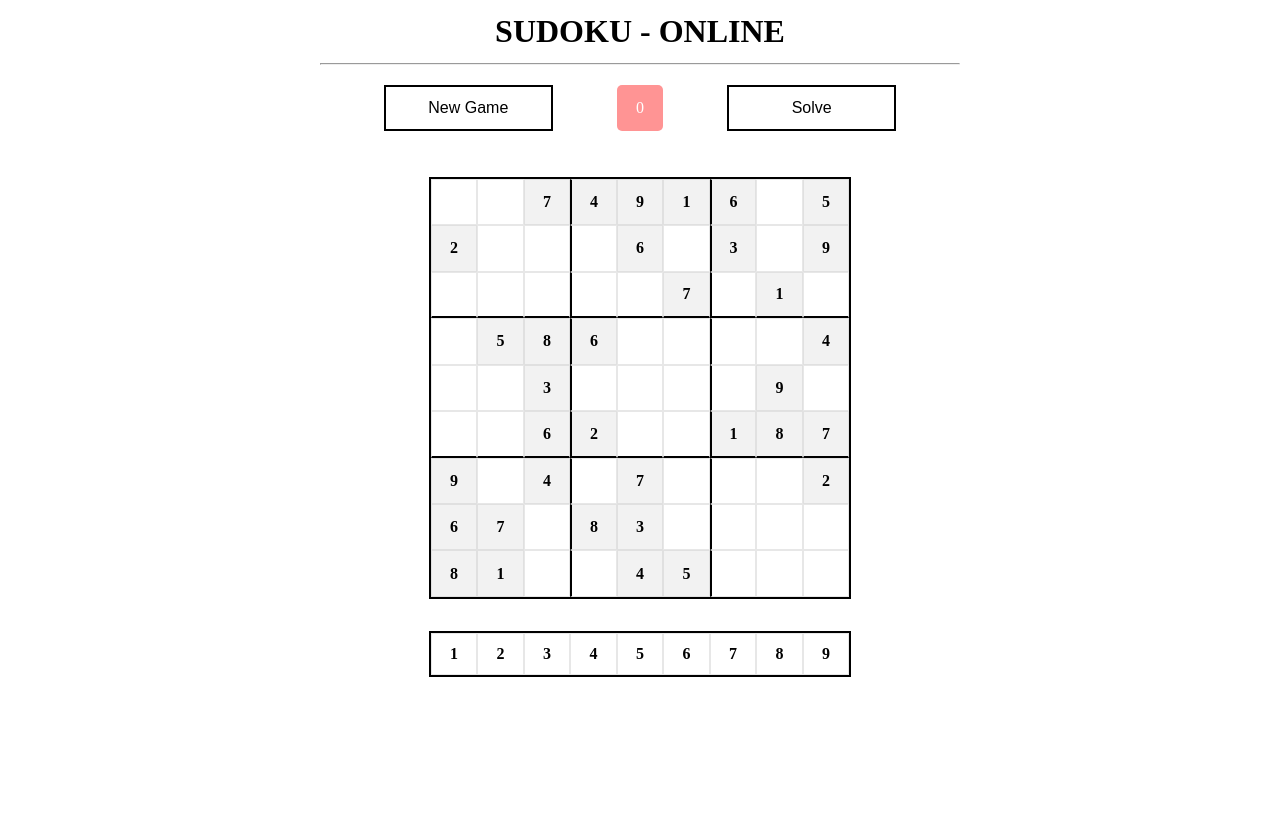
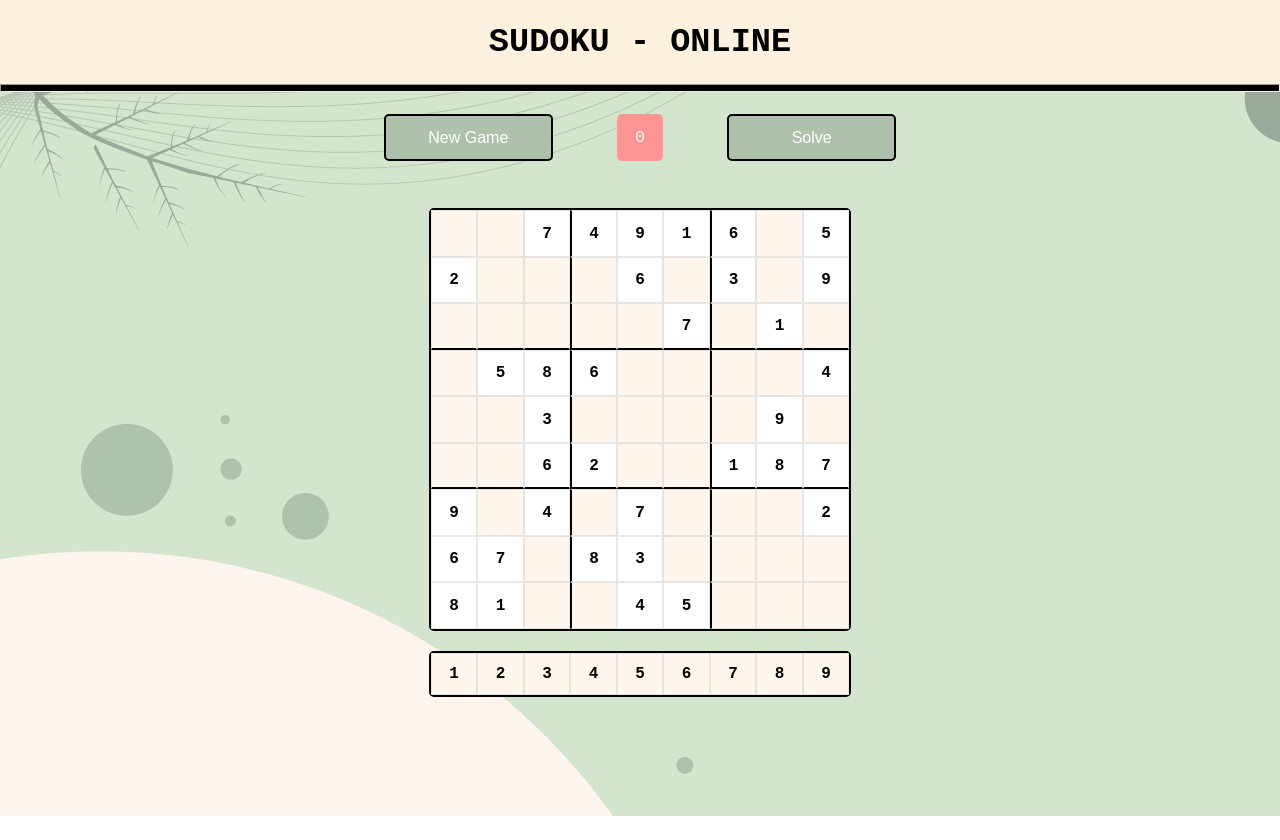
Before and after one commit to jackouni/Sudoku-Game, a plain HTML site: page index.html in a window 1280 px wide. Before the commit the page ends 813 px from the top, so only its background shows below. Drawn offline with Linux system fonts and the light colour scheme.

Commit message:
Added a background image, restyled the global font family, and added a background color to create a solid header with a thicker <hr> element.

```diff
--- a/index.html
+++ b/index.html
@@ -8,6 +8,8 @@
     <script type="module" src="app.js"></script>
 </head>
 <body>
+    <div id="img-wrapper">
+    </div>
     <h1>SUDOKU - ONLINE</h1>
     <hr>
     <div id="header">
--- a/style.css
+++ b/style.css
@@ -44,26 +44,47 @@
 
 /*-------------------------------------------------*/
 
+#img-wrapper {
+  position: absolute;
+  top: 2%;
+  z-index: -1;
+  width: 100vw;
+  height: 100vh;
+  background-image: url(background-img.png);
+}
 
 body {
   --board-dimensions: clamp(350px, 33vw, 500px) ;
   --tile-dimensions: calc(calc(var(--board-dimensions) / 9) - 0.5px) ;
   --borders: solid rgb(0, 0, 0) 2px ;
+  --board-radius: 5px ;
 
+
+  font-family: 'Courier New', Courier, monospace;
   text-align: center;
   width: 100vw;
-  height: 100vh;
+  height: 105vh;
   overflow: hidden;
 }
 
 h1 {
-  margin: 1%;
+  font-size: 200%;
+  display: flex;
+  justify-content: center;
+  align-items: center;
+  width: 100vw;
+  height: 10%;
+  background-color: rgb(255, 241, 223);
+
+  transition: 0.3s;
 }
 
 hr {
   margin-right: auto;
   margin-left: auto;
-  width: 50% ;
+  background-color: black;
+  height: 1%;
+  width: 100% ;
 }
 
 #header {
@@ -86,12 +107,13 @@ hr {
   height: max(40px, var(--tile-dimensions));
   margin-top: 1%;
   color: white;
-  border-radius: 5px;
+  border-radius: var(--board-radius);
   background-color: rgb(255, 148, 148);
 }
 
 #sudoku-board {
   display: grid ;
+  background-color: #fff6ed;
   grid-template-rows: repeat(9, 1fr);
   grid-template-columns: repeat(9, 1fr);
   width: var(--board-dimensions);
@@ -99,6 +121,7 @@ hr {
   margin-top: 2.5%;
   margin-left: auto;
   margin-right: auto;
+  border-radius: var(--board-radius);
 
   border: var(--borders);
 }
@@ -107,6 +130,7 @@ hr {
   display: flex;
   justify-content: center;
   align-items: center;
+  background-color: #fff6ed;
 
   border: solid rgba(211, 211, 211, 0.532) 1px;
 
@@ -119,6 +143,7 @@ hr {
   justify-content: center;
   align-items: center;
   height: 100% ;
+  background-color:  #fff6ed;
   border: solid rgba(211, 211, 211, 0.532) 1px;
 
   font-size: 100%;
@@ -131,12 +156,13 @@ hr {
   display: grid;
   grid-template-rows: 1fr;
   grid-template-columns: repeat(9, 1fr);
+  border-radius: var(--board-radius);
 
 
   width: var(--board-dimensions);
   height: max(40px, var(--tile-dimensions)) ;
   margin: 0 auto;
-  margin-top: 2.5% ;
+  margin-top: 2.5vh ;
 
   border: var(--borders);
 }
@@ -145,30 +171,31 @@ button {
   margin-top: 1%;
   height: max(40px, var(--tile-dimensions));
   width: calc(var(--board-dimensions) / 2.5);
-  background-color: white ;
+  background-color: #aec2ab ;
+  color: white;
   border: var(--borders) ;
+  border-radius: var(--board-radius);
   font-size: 100%;
 
   transition: 0.2s ;
 }
 
 .selected {
-  font-size: 125%;
   background-color: rgb(176, 176, 176);
 }
 
-.number:hover {
-  font-size: 125%;
-}
-
 .starter-numbers {
-  background-color: rgb(242, 242, 242);
+  background-color: rgb(255, 255, 255);
 }
 
 #reset-btn {
   display: none;
 }
 
-button:hover {
+.number:hover, button:hover, .selected {
   font-size: 120%;
 }
+
+h1:hover {
+  font-size: 210%;
+}
```
Also changed, not shown: background-img.png (added).
